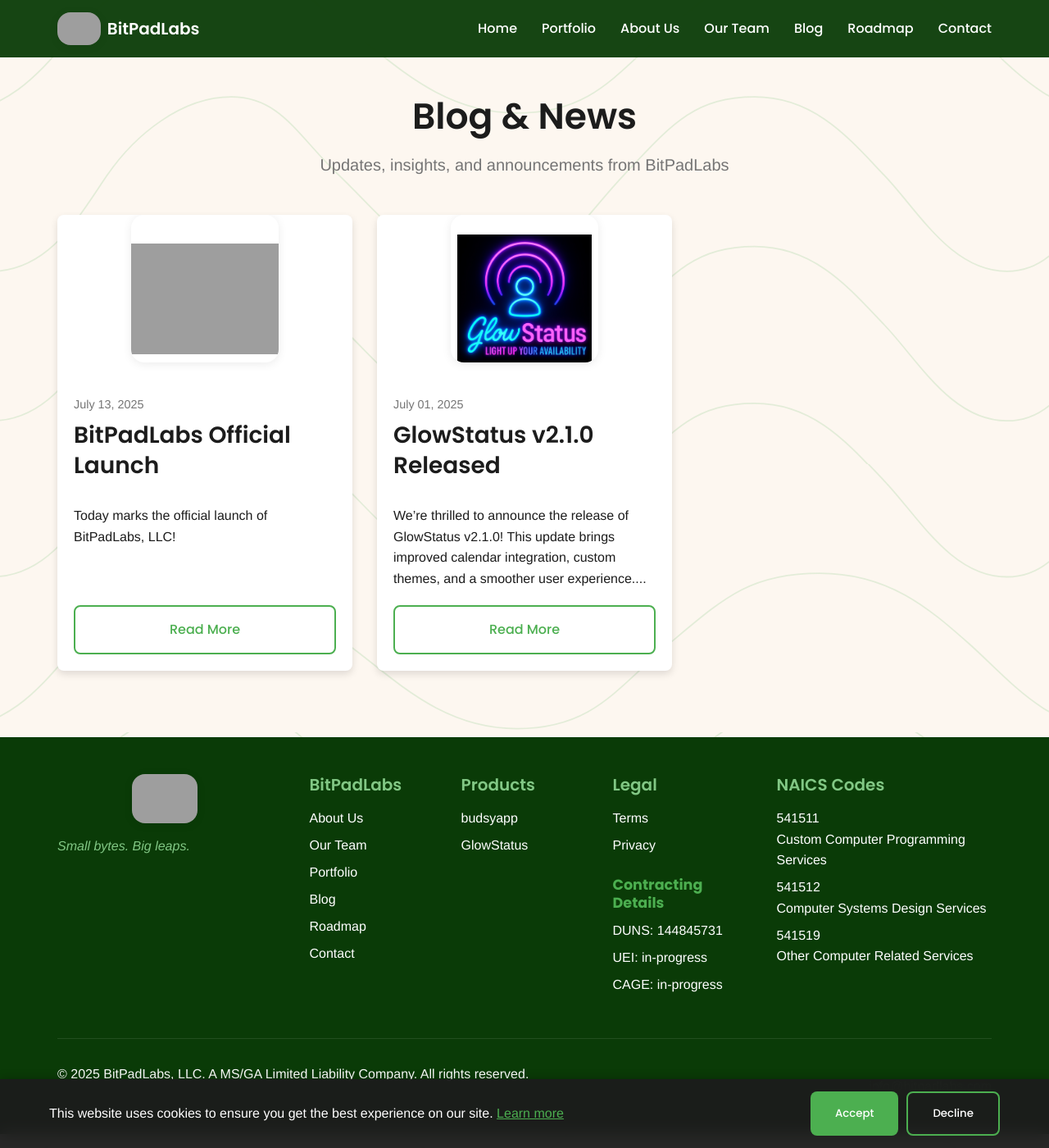
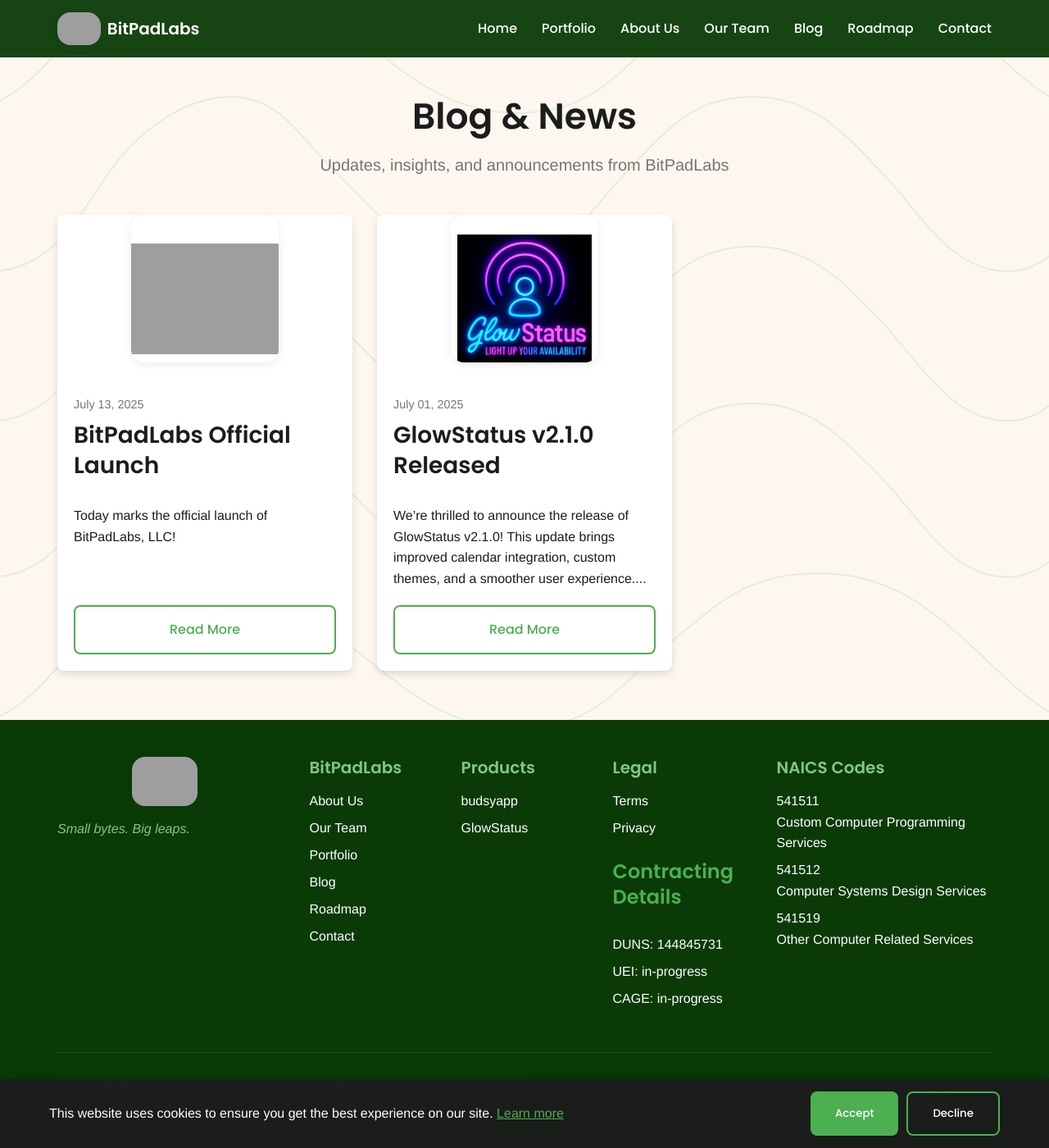
Before and after one commit to BitPadLabs/BitPadLabs-Site, a Jekyll site: the page built from blog.html, in a window 1280 px wide and 1400 px high, scrolled down 17 px. Shown: the whole window at 82% size. Built offline with Jekyll 4.4.1, drawn with Linux system fonts in a browser that asks for light colours; grey boxes are pictures that could not be loaded.

Commit message:
Update footer contracting title styles
Refined the .contracting-title class by adjusting font family, size, weight, margin, and line height for improved consistency and appearance in the footer.

```diff
--- a/_sass/_base.scss
+++ b/_sass/_base.scss
@@ -1,9 +1,11 @@
 // Contracting section title in footer
 .contracting-title {
   color: $frog-green;
-  font-size: 1.1em;
-  font-weight: 700;
-  margin-bottom: 0.5em;
+  font-family: $font-family-heading;
+  font-size: 1.5rem;
+  font-weight: 600;
+  margin-bottom: $spacing-md;
+  line-height: 1.3;
 }
 // About page styles
 .about-content {
```
